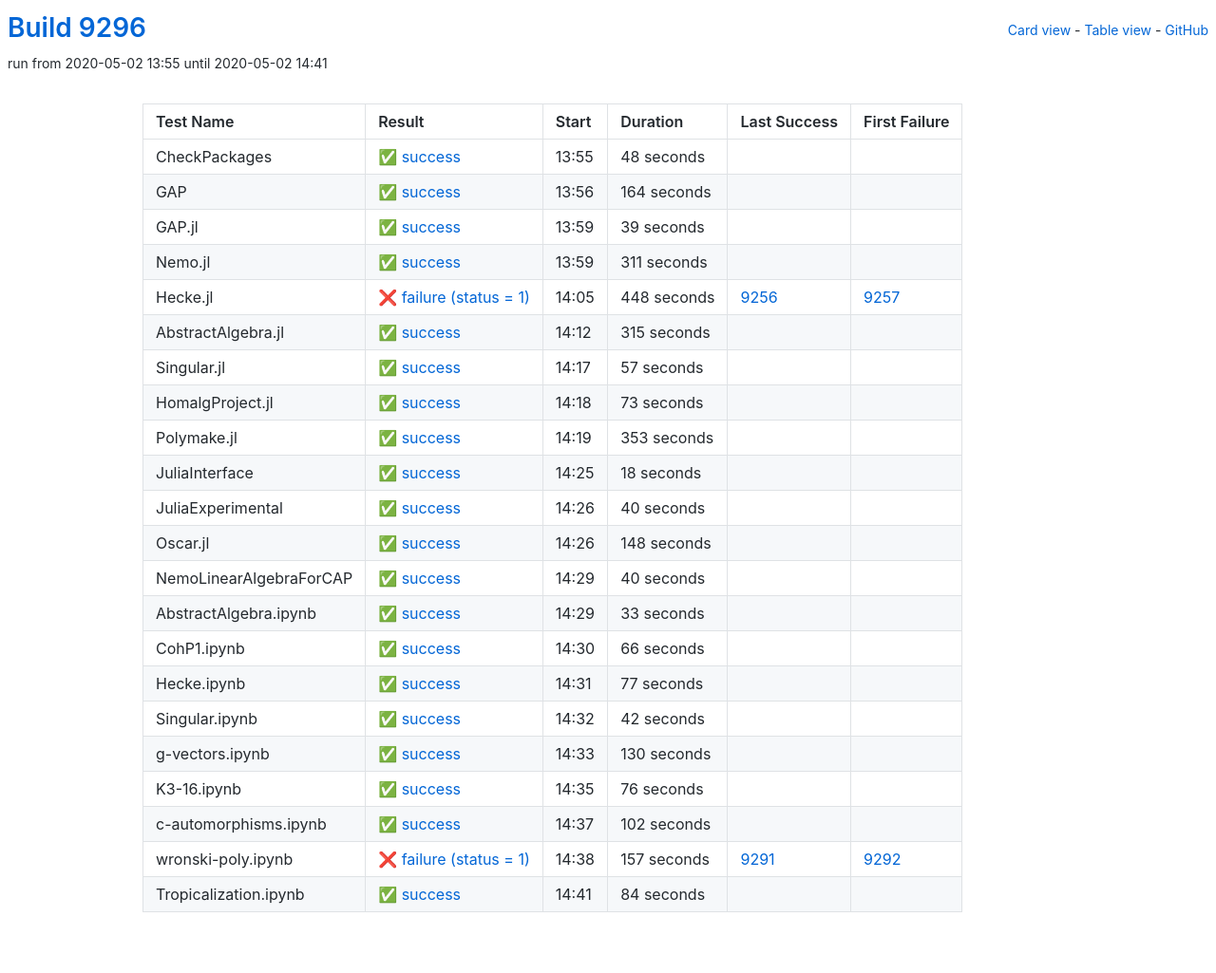
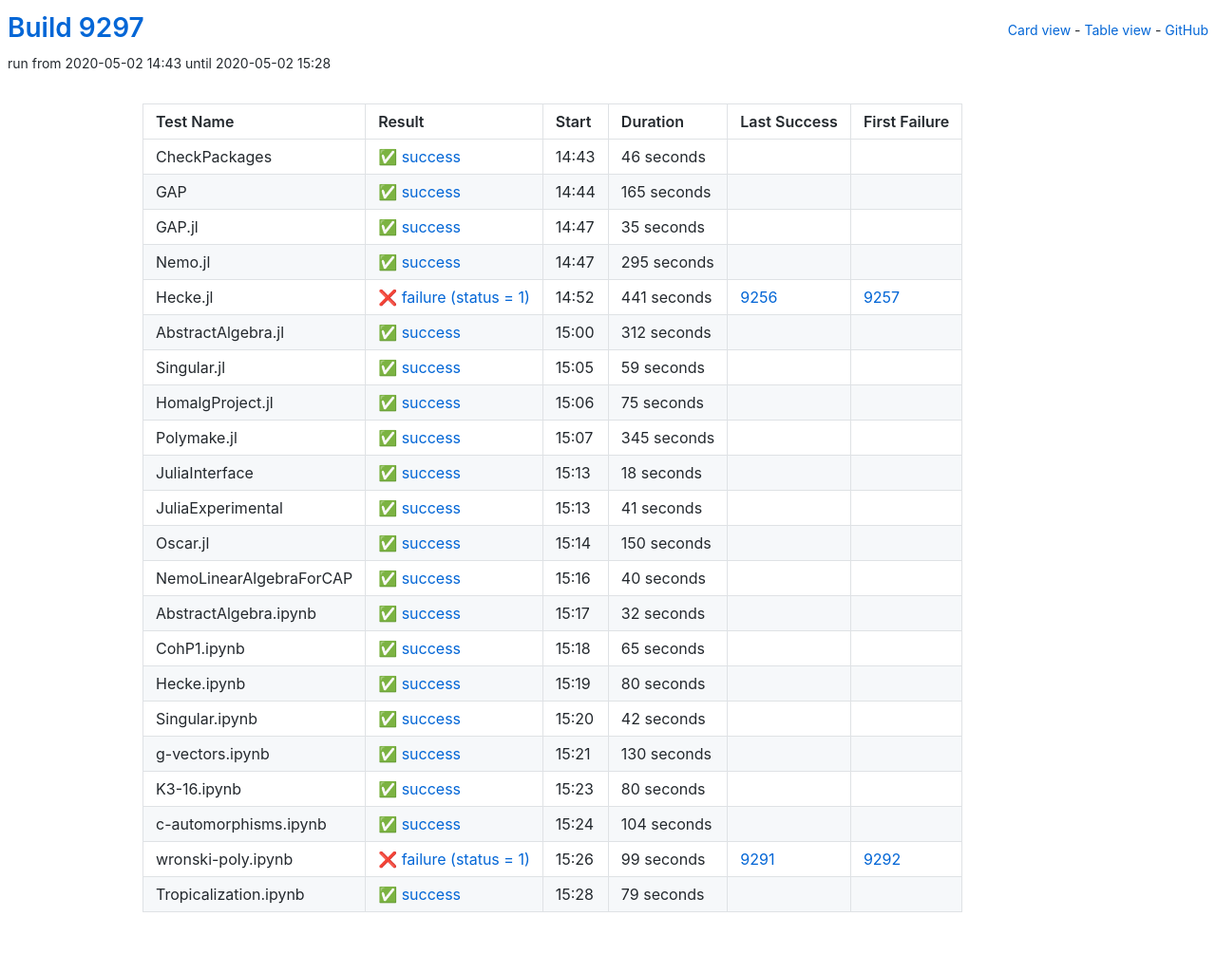
Before and after one commit to oscar-system/oscar-ci-status, a Jekyll site: the page built from table.html, in a window 1280 px wide. Shown: the whole page at 95% size. Built offline with Jekyll 4.4.1, drawn with Linux system fonts in a browser that asks for light colours.

Commit message:
Build 9297

```diff
--- a/_data/ci.yml
+++ b/_data/ci.yml
@@ -1,104 +1,104 @@
-build: 9296
-build_url: https://oscarci.mathematik.uni-kl.de/job/oscar/9296/
+build: 9297
+build_url: https://oscarci.mathematik.uni-kl.de/job/oscar/9297/
 job: oscar
 tests:
-- duration: 48
+- duration: 46
   exitcode: 0
   first_failure: false
   first_failure_url: null
   last_success: false
   last_success_url: null
-  log: https://oscarci.mathematik.uni-kl.de/job/oscar/9296/artifact/logs/build-9296/CheckPackages.log
+  log: https://oscarci.mathematik.uni-kl.de/job/oscar/9297/artifact/logs/build-9297/CheckPackages.log
   name: CheckPackages
-  start: 2020-05-02 13:55
+  start: 2020-05-02 14:43
   status: success
   success: true
-- duration: 164
+- duration: 165
   exitcode: 0
   first_failure: false
   first_failure_url: null
   last_success: false
   last_success_url: null
-  log: https://oscarci.mathematik.uni-kl.de/job/oscar/9296/artifact/logs/build-9296/GAP.log
+  log: https://oscarci.mathematik.uni-kl.de/job/oscar/9297/artifact/logs/build-9297/GAP.log
   name: GAP
-  start: 2020-05-02 13:56
+  start: 2020-05-02 14:44
   status: success
   success: true
-- duration: 39
+- duration: 35
   exitcode: 0
   first_failure: false
   first_failure_url: null
   last_success: false
   last_success_url: null
-  log: https://oscarci.mathematik.uni-kl.de/job/oscar/9296/artifact/logs/build-9296/GAP.jl.log
+  log: https://oscarci.mathematik.uni-kl.de/job/oscar/9297/artifact/logs/build-9297/GAP.jl.log
   name: GAP.jl
-  start: 2020-05-02 13:59
+  start: 2020-05-02 14:47
   status: success
   success: true
-- duration: 311
+- duration: 295
   exitcode: 0
   first_failure: false
   first_failure_url: null
   last_success: false
   last_success_url: null
-  log: https://oscarci.mathematik.uni-kl.de/job/oscar/9296/artifact/logs/build-9296/Nemo.jl.log
+  log: https://oscarci.mathematik.uni-kl.de/job/oscar/9297/artifact/logs/build-9297/Nemo.jl.log
   name: Nemo.jl
-  start: 2020-05-02 13:59
+  start: 2020-05-02 14:47
   status: success
   success: true
-- duration: 448
+- duration: 441
   exitcode: 1
   first_failure: 9257
   first_failure_url: https://oscarci.mathematik.uni-kl.de/job/oscar/9257/
   last_success: 9256
   last_success_url: https://oscarci.mathematik.uni-kl.de/job/oscar/9256/
-  log: https://oscarci.mathematik.uni-kl.de/job/oscar/9296/artifact/logs/build-9296/Hecke.jl.log
+  log: https://oscarci.mathematik.uni-kl.de/job/oscar/9297/artifact/logs/build-9297/Hecke.jl.log
   name: Hecke.jl
-  start: 2020-05-02 14:05
+  start: 2020-05-02 14:52
   status: failure
   success: false
-- duration: 315
+- duration: 312
   exitcode: 0
   first_failure: false
   first_failure_url: null
   last_success: false
   last_success_url: null
-  log: https://oscarci.mathematik.uni-kl.de/job/oscar/9296/artifact/logs/build-9296/AbstractAlgebra.jl.log
+  log: https://oscarci.mathematik.uni-kl.de/job/oscar/9297/artifact/logs/build-9297/AbstractAlgebra.jl.log
   name: AbstractAlgebra.jl
-  start: 2020-05-02 14:12
+  start: 2020-05-02 15:00
   status: success
   success: true
-- duration: 57
+- duration: 59
   exitcode: 0
   first_failure: false
   first_failure_url: null
   last_success: false
   last_success_url: null
-  log: https://oscarci.mathematik.uni-kl.de/job/oscar/9296/artifact/logs/build-9296/Singular.jl.log
+  log: https://oscarci.mathematik.uni-kl.de/job/oscar/9297/artifact/logs/build-9297/Singular.jl.log
   name: Singular.jl
-  start: 2020-05-02 14:17
+  start: 2020-05-02 15:05
   status: success
   success: true
-- duration: 73
+- duration: 75
   exitcode: 0
   first_failure: false
   first_failure_url: null
   last_success: false
   last_success_url: null
-  log: https://oscarci.mathematik.uni-kl.de/job/oscar/9296/artifact/logs/build-9296/HomalgProject.jl.log
+  log: https://oscarci.mathematik.uni-kl.de/job/oscar/9297/artifact/logs/build-9297/HomalgProject.jl.log
   name: HomalgProject.jl
-  start: 2020-05-02 14:18
+  start: 2020-05-02 15:06
   status: success
   success: true
-- duration: 353
+- duration: 345
   exitcode: 0
   first_failure: false
   first_failure_url: null
   last_success: false
   last_success_url: null
-  log: https://oscarci.mathematik.uni-kl.de/job/oscar/9296/artifact/logs/build-9296/Polymake.jl.log
+  log: https://oscarci.mathematik.uni-kl.de/job/oscar/9297/artifact/logs/build-9297/Polymake.jl.log
   name: Polymake.jl
-  start: 2020-05-02 14:19
+  start: 2020-05-02 15:07
   status: success
   success: true
 - duration: 18
@@ -107,9 +107,31 @@
   first_failure_url: null
   last_success: false
   last_success_url: null
-  log: https://oscarci.mathematik.uni-kl.de/job/oscar/9296/artifact/logs/build-9296/JuliaInterface.log
+  log: https://oscarci.mathematik.uni-kl.de/job/oscar/9297/artifact/logs/build-9297/JuliaInterface.log
   name: JuliaInterface
-  start: 2020-05-02 14:25
+  start: 2020-05-02 15:13
+  status: success
+  success: true
+- duration: 41
+  exitcode: 0
+  first_failure: false
+  first_failure_url: null
+  last_success: false
+  last_success_url: null
+  log: https://oscarci.mathematik.uni-kl.de/job/oscar/9297/artifact/logs/build-9297/JuliaExperimental.log
+  name: JuliaExperimental
+  start: 2020-05-02 15:13
+  status: success
+  success: true
+- duration: 150
+  exitcode: 0
+  first_failure: false
+  first_failure_url: null
+  last_success: false
+  last_success_url: null
+  log: https://oscarci.mathematik.uni-kl.de/job/oscar/9297/artifact/logs/build-9297/Oscar.jl.log
+  name: Oscar.jl
+  start: 2020-05-02 15:14
   status: success
   success: true
 - duration: 40
@@ -118,64 +140,42 @@
   first_failure_url: null
   last_success: false
   last_success_url: null
-  log: https://oscarci.mathematik.uni-kl.de/job/oscar/9296/artifact/logs/build-9296/JuliaExperimental.log
-  name: JuliaExperimental
-  start: 2020-05-02 14:26
+  log: https://oscarci.mathematik.uni-kl.de/job/oscar/9297/artifact/logs/build-9297/NemoLinearAlgebraForCAP.log
+  name: NemoLinearAlgebraForCAP
+  start: 2020-05-02 15:16
   status: success
   success: true
-- duration: 148
+- duration: 32
   exitcode: 0
   first_failure: false
   first_failure_url: null
   last_success: false
   last_success_url: null
-  log: https://oscarci.mathematik.uni-kl.de/job/oscar/9296/artifact/logs/build-9296/Oscar.jl.log
-  name: Oscar.jl
-  start: 2020-05-02 14:26
+  log: https://oscarci.mathematik.uni-kl.de/job/oscar/9297/artifact/logs/build-9297/AbstractAlgebra.ipynb.log
+  name: AbstractAlgebra.ipynb
+  start: 2020-05-02 15:17
   status: success
   success: true
-- duration: 40
+- duration: 65
   exitcode: 0
   first_failure: false
   first_failure_url: null
   last_success: false
   last_success_url: null
-  log: https://oscarci.mathematik.uni-kl.de/job/oscar/9296/artifact/logs/build-9296/NemoLinearAlgebraForCAP.log
-  name: NemoLinearAlgebraForCAP
-  start: 2020-05-02 14:29
+  log: https://oscarci.mathematik.uni-kl.de/job/oscar/9297/artifact/logs/build-9297/CohP1.ipynb.log
+  name: CohP1.ipynb
+  start: 2020-05-02 15:18
   status: success
   success: true
-- duration: 33
+- duration: 80
   exitcode: 0
   first_failure: false
   first_failure_url: null
   last_success: false
   last_success_url: null
-  log: https://oscarci.mathematik.uni-kl.de/job/oscar/9296/artifact/logs/build-9296/AbstractAlgebra.ipynb.log
-  name: AbstractAlgebra.ipynb
-  start: 2020-05-02 14:29
-  status: success
-  success: true
-- duration: 66
-  exitcode: 0
-  first_failure: false
-  first_failure_url: null
-  last_success: false
-  last_success_url: null
-  log: https://oscarci.mathematik.uni-kl.de/job/oscar/9296/artifact/logs/build-9296/CohP1.ipynb.log
-  name: CohP1.ipynb
-  start: 2020-05-02 14:30
-  status: success
-  success: true
-- duration: 77
-  exitcode: 0
-  first_failure: false
-  first_failure_url: null
-  last_success: false
-  last_success_url: null
-  log: https://oscarci.mathematik.uni-kl.de/job/oscar/9296/artifact/logs/build-9296/Hecke.ipynb.log
+  log: https://oscarci.mathematik.uni-kl.de/job/oscar/9297/artifact/logs/build-9297/Hecke.ipynb.log
   name: Hecke.ipynb
-  start: 2020-05-02 14:31
+  start: 2020-05-02 15:19
   status: success
   success: true
 - duration: 42
@@ -184,9 +184,9 @@
   first_failure_url: null
   last_success: false
   last_success_url: null
-  log: https://oscarci.mathematik.uni-kl.de/job/oscar/9296/artifact/logs/build-9296/Singular.ipynb.log
+  log: https://oscarci.mathematik.uni-kl.de/job/oscar/9297/artifact/logs/build-9297/Singular.ipynb.log
   name: Singular.ipynb
-  start: 2020-05-02 14:32
+  start: 2020-05-02 15:20
   status: success
   success: true
 - duration: 130
@@ -195,52 +195,52 @@
   first_failure_url: null
   last_success: false
   last_success_url: null
-  log: https://oscarci.mathematik.uni-kl.de/job/oscar/9296/artifact/logs/build-9296/g-vectors.ipynb.log
+  log: https://oscarci.mathematik.uni-kl.de/job/oscar/9297/artifact/logs/build-9297/g-vectors.ipynb.log
   name: g-vectors.ipynb
-  start: 2020-05-02 14:33
+  start: 2020-05-02 15:21
   status: success
   success: true
-- duration: 76
+- duration: 80
   exitcode: 0
   first_failure: false
   first_failure_url: null
   last_success: false
   last_success_url: null
-  log: https://oscarci.mathematik.uni-kl.de/job/oscar/9296/artifact/logs/build-9296/K3-16.ipynb.log
+  log: https://oscarci.mathematik.uni-kl.de/job/oscar/9297/artifact/logs/build-9297/K3-16.ipynb.log
   name: K3-16.ipynb
-  start: 2020-05-02 14:35
+  start: 2020-05-02 15:23
   status: success
   success: true
-- duration: 102
+- duration: 104
   exitcode: 0
   first_failure: false
   first_failure_url: null
   last_success: false
   last_success_url: null
-  log: https://oscarci.mathematik.uni-kl.de/job/oscar/9296/artifact/logs/build-9296/c-automorphisms.ipynb.log
+  log: https://oscarci.mathematik.uni-kl.de/job/oscar/9297/artifact/logs/build-9297/c-automorphisms.ipynb.log
   name: c-automorphisms.ipynb
-  start: 2020-05-02 14:37
+  start: 2020-05-02 15:24
   status: success
   success: true
-- duration: 157
+- duration: 99
   exitcode: 1
   first_failure: 9292
   first_failure_url: https://oscarci.mathematik.uni-kl.de/job/oscar/9292/
   last_success: 9291
   last_success_url: https://oscarci.mathematik.uni-kl.de/job/oscar/9291/
-  log: https://oscarci.mathematik.uni-kl.de/job/oscar/9296/artifact/logs/build-9296/wronski-poly.ipynb.log
+  log: https://oscarci.mathematik.uni-kl.de/job/oscar/9297/artifact/logs/build-9297/wronski-poly.ipynb.log
   name: wronski-poly.ipynb
-  start: 2020-05-02 14:38
+  start: 2020-05-02 15:26
   status: failure
   success: false
-- duration: 84
+- duration: 79
   exitcode: 0
   first_failure: false
   first_failure_url: null
   last_success: false
   last_success_url: null
-  log: https://oscarci.mathematik.uni-kl.de/job/oscar/9296/artifact/logs/build-9296/Tropicalization.ipynb.log
+  log: https://oscarci.mathematik.uni-kl.de/job/oscar/9297/artifact/logs/build-9297/Tropicalization.ipynb.log
   name: Tropicalization.ipynb
-  start: 2020-05-02 14:41
+  start: 2020-05-02 15:28
   status: success
   success: true
```
Also changed, not shown: README.md.
